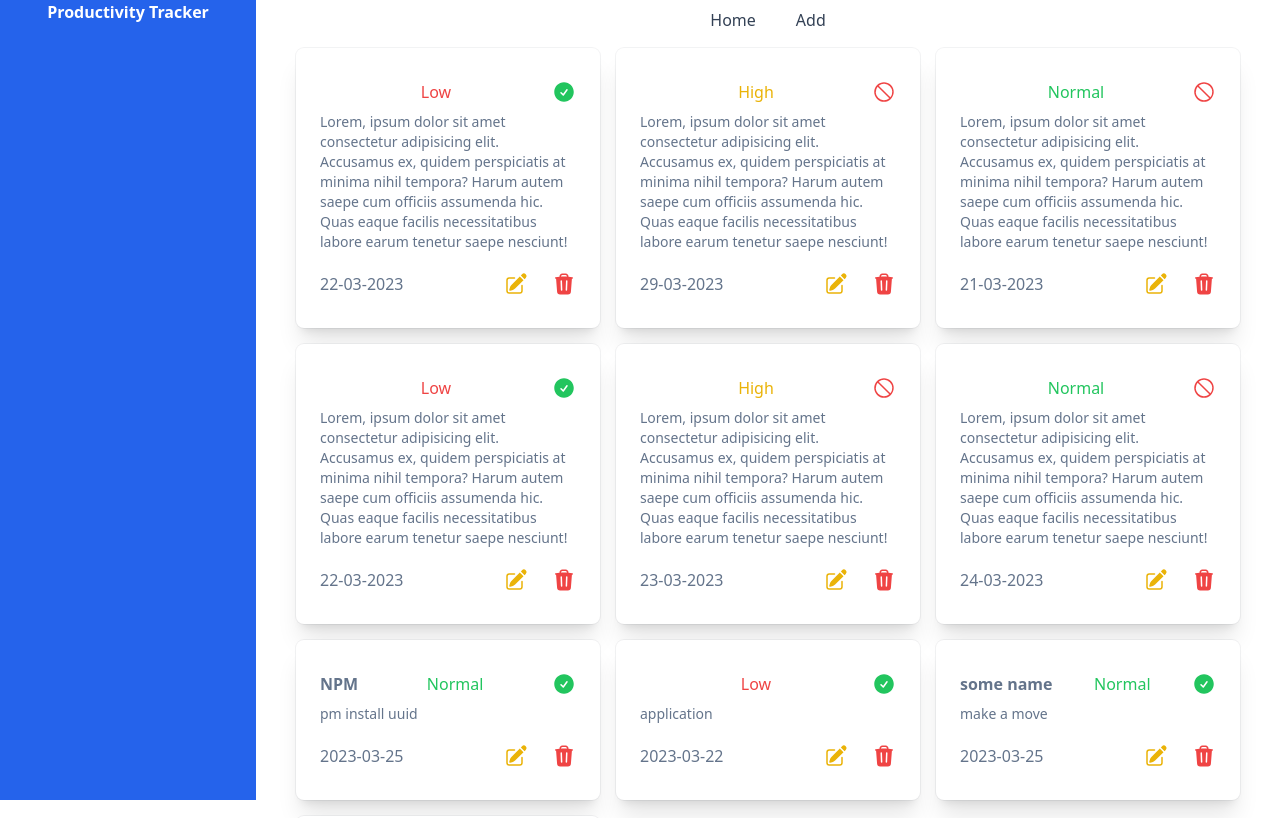
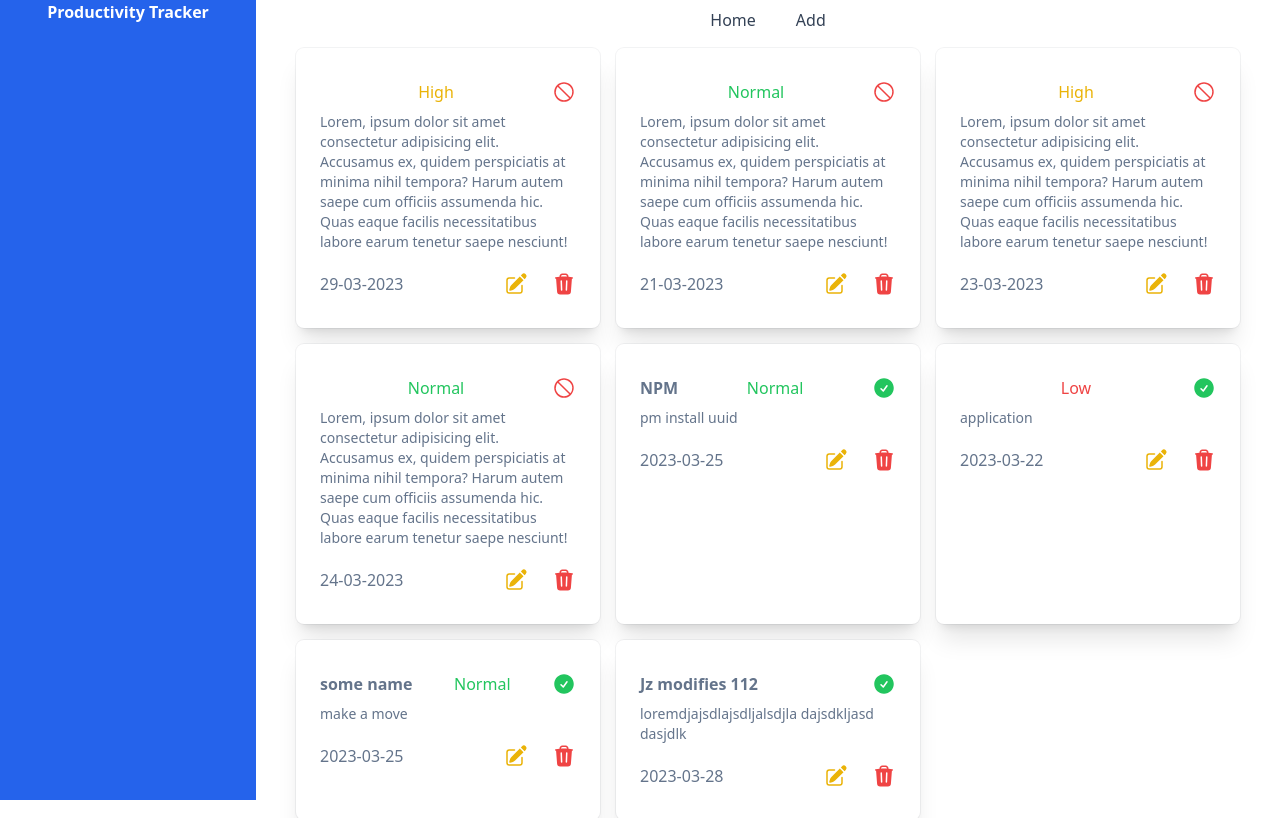
Before and after one commit to nahimanajz/todolist-react-typescript, a React (Create React App) app: page / in a window 1280 px wide. Shown: the top 818 px of the page. Built offline with nearby package versions, Linux system fonts and the light colour scheme; data requests are answered from the project's data file.

Commit message:
feat: Delete todo

```diff
--- a/src/components/form/EditTodo.tsx
+++ b/src/components/form/EditTodo.tsx
@@ -44,11 +44,11 @@ export const EditTodo = ({ todo }: EditTodoProps) => {
         setLoading(false);
       }
   };
-  useEffect(() => {
-    // setUpdatedTodo(todo)
-  }, [updatedTodo]);
+  // useEffect(() => {
 
-  const { id, name, done, text, dueDate, priority } = updatedTodo;
+  // }, [updatedTodo]);
+
+  const {name, done, text, dueDate, priority } = updatedTodo;
   return (
     <>
       <PencilSquareIcon
--- a/src/components/ui/TodoItem.tsx
+++ b/src/components/ui/TodoItem.tsx
@@ -1,8 +1,8 @@
 import { Todo } from "@/models/Todo";
+import { SERVER_URL } from "../../utils";
 import {
   CheckCircleIcon,
   NoSymbolIcon,
-  PencilSquareIcon,
   TrashIcon,
 } from "@heroicons/react/24/solid";
 import { ReactElement } from "react";
@@ -10,13 +10,19 @@ import { EditTodo } from "../form/EditTodo";
 
 const TaskItem = ({ todo }: { todo: Todo }): ReactElement => {
   const { id, name, done, text, dueDate, priority } = todo;
-  const handleDelete =(): void=>{
-    //TODO: call parent delete  method
 
-  }
-  const openEditDialog = (): void => {
-
-  }
+  const handleDeleteTodo = async (id: string) => {
+    try {
+      const response = await fetch(`${SERVER_URL}/${id}`, {
+        method: "DELETE",
+      });
+      if (!response.ok) {
+        throw new Error(`HTTP error${response.status}`);
+      }
+    } catch (err) {
+      console.log("something went wrong", err);
+    }
+  };
 
   return (
     <div
@@ -53,9 +59,11 @@ const TaskItem = ({ todo }: { todo: Todo }): ReactElement => {
           {dueDate.toString()}
         </h1>
         <span className="flex">
-
-          <EditTodo todo={todo}/>
-          <TrashIcon className="h-6 w-6 text-red-500" onClick={handleDelete}/>
+          <EditTodo todo={todo} />
+          <TrashIcon
+            className="h-6 w-6 text-red-500"
+            onClick={() => handleDeleteTodo(id)}
+          />
         </span>
       </div>
     </div>
--- a/src/data/db.json
+++ b/src/data/db.json
@@ -1,12 +1,5 @@
 {
   "todos": [
-    {
-      "id": "6B29FC40-CA47-1067-B31D-00DD010662D3",
-      "done": true,
-      "priority": "Low",
-      "dueDate": "22-03-2023",
-      "text": "Lorem, ipsum dolor sit amet consectetur adipisicing elit. Accusamus ex, quidem perspiciatis at minima nihil tempora? Harum autem saepe cum officiis assumenda hic. Quas eaque facilis necessitatibus labore earum tenetur saepe nesciunt!"
-    },
     {
       "id": "6B29FC11-CA47-1067-B31D-00DD010662D1",
       "done": false,
@@ -19,13 +12,6 @@
       "done": false,
       "priority": "Normal",
       "dueDate": "21-03-2023",
-      "text": "Lorem, ipsum dolor sit amet consectetur adipisicing elit. Accusamus ex, quidem perspiciatis at minima nihil tempora? Harum autem saepe cum officiis assumenda hic. Quas eaque facilis necessitatibus labore earum tenetur saepe nesciunt!"
-    },
-    {
-      "id": "6B29FC40-CA47-1067-B31D-04DD010662D3",
-      "done": true,
-      "priority": "Low",
-      "dueDate": "22-03-2023",
       "text": "Lorem, ipsum dolor sit amet consectetur adipisicing elit. Accusamus ex, quidem perspiciatis at minima nihil tempora? Harum autem saepe cum officiis assumenda hic. Quas eaque facilis necessitatibus labore earum tenetur saepe nesciunt!"
     },
     {
```
